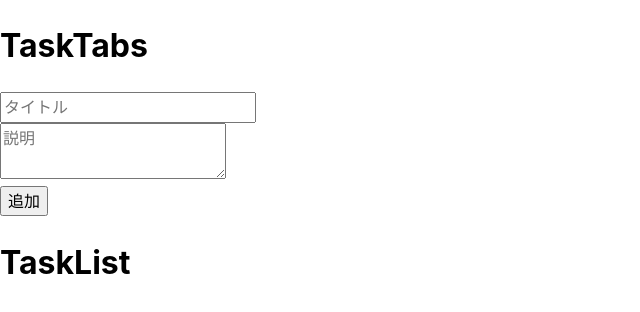
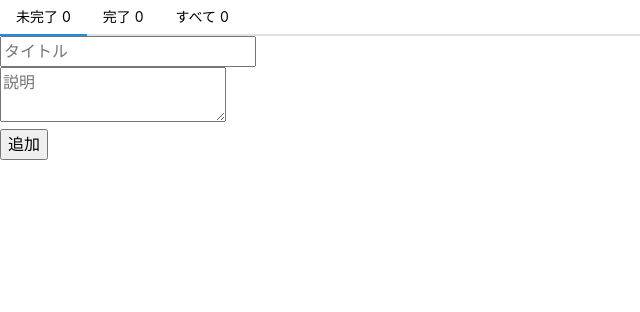
Before and after one commit to Yanko54/task-app, a React (Vite) app: page / in a window 1280 px wide. Shown: the top 312 px of the page, without its empty margins (0-640 px from the left). Built offline with nearby package versions, Linux system fonts and the light colour scheme.

Commit message:
タブ切り替え機能を実装

```diff
--- a/src/App.tsx
+++ b/src/App.tsx
@@ -8,7 +8,7 @@ import type { TaskTab } from './types/tabs';
 function App() {
   // state
   const [tasks, setTasks] = useState<Task[]>([]);
-  const [activeTab, setActiveTab] = useState<TaskTab>('all');
+  const [activeTab, setActiveTab] = useState<TaskTab>('incomplete');
 
   // タスク追加
   const handleAddTask = (title: string, desc: string) => {
@@ -22,6 +22,7 @@ function App() {
     setTasks((prev) => [newTask, ...prev]);
   };
 
+  // タスク完了/未完了トグル
   const toggleTask = (id: string) => {
     setTasks(
       tasks.map((task) =>
@@ -29,11 +30,32 @@ function App() {
       ),
     );
   };
+
+  // タスク未完了／完了／すべてのタスク絞り込み
+  const getActiveTabTasks = (): Task[] => {
+    if (activeTab === 'incomplete')
+      return tasks.filter((task) => !task.completed);
+    if (activeTab === 'completed')
+      return tasks.filter((task) => task.completed);
+    return tasks;
+  };
+
+  const activeTabTasks = getActiveTabTasks();
+  const incompleteCount = tasks.filter((task) => !task.completed).length;
+  const completedCount = tasks.filter((task) => task.completed).length;
+  const allCount = tasks.length;
+
   return (
     <>
-      <TaskTabs activeTab={activeTab} setActiveTab={setActiveTab} />
+      <TaskTabs
+        incompleteCount={incompleteCount}
+        completedCount={completedCount}
+        allCount={allCount}
+        activeTab={activeTab}
+        setActiveTab={setActiveTab}
+      />
       <TaskForm onAddTask={handleAddTask} />
-      <TaskList tasks={tasks} toggleTask={toggleTask} activeTab={activeTab} />
+      <TaskList tasks={activeTabTasks} toggleTask={toggleTask} />
     </>
   );
 }
--- a/src/components/TaskList/TaskList.tsx
+++ b/src/components/TaskList/TaskList.tsx
@@ -1,17 +1,14 @@
 import { TaskItem } from '../TaskItem/TaskItem';
 import type { Task } from '../../types/task';
-// import type { TaskTab } from '../../types/tabs';
 
 type TaskListProps = {
   tasks: Task[];
   toggleTask: (id: string) => void;
-  // activeTab: TaskTab;
 };
 
 export const TaskList = ({ tasks, toggleTask }: TaskListProps) => {
   return (
     <>
-      <h1>TaskList</h1>
       <ul>
         {tasks.map((task) => (
           <TaskItem key={task.id} task={task} toggleTask={toggleTask} />
--- a/src/components/TaskTabs/TaskTabs.tsx
+++ b/src/components/TaskTabs/TaskTabs.tsx
@@ -1,3 +1,39 @@
-export const TaskTabs = () => {
-  return <h1>TaskTabs</h1>;
+import { Tabs } from '@mantine/core';
+import type { TaskTab } from '../../types/tabs';
+
+type TaskTabsPrps = {
+  incompleteCount: number;
+  completedCount: number;
+  allCount: number;
+  activeTab: TaskTab;
+  setActiveTab: (value: TaskTab) => void;
 };
+
+export const TaskTabs = ({
+  incompleteCount,
+  completedCount,
+  allCount,
+  activeTab,
+  setActiveTab,
+}: TaskTabsPrps) => {
+  return (
+    <Tabs
+      value={activeTab}
+      onChange={(value) => {
+        if (
+          value === 'incomplete' ||
+          value === 'completed' ||
+          value === 'all'
+        ) {
+          setActiveTab(value);
+        }
+      }}
+    >
+      <Tabs.List>
+        <Tabs.Tab value='incomplete'>未完了 {incompleteCount} </Tabs.Tab>
+        <Tabs.Tab value='completed'>完了 {completedCount}</Tabs.Tab>
+        <Tabs.Tab value='all'>すべて {allCount}</Tabs.Tab>
+      </Tabs.List>
+    </Tabs>
+  );
+};
--- a/src/types/tabs.ts
+++ b/src/types/tabs.ts
@@ -1 +1 @@
-export type TaskTab = 'all' | 'incomplete' | 'completed';
+export type TaskTab = 'incomplete' | 'completed' | 'all';
```
